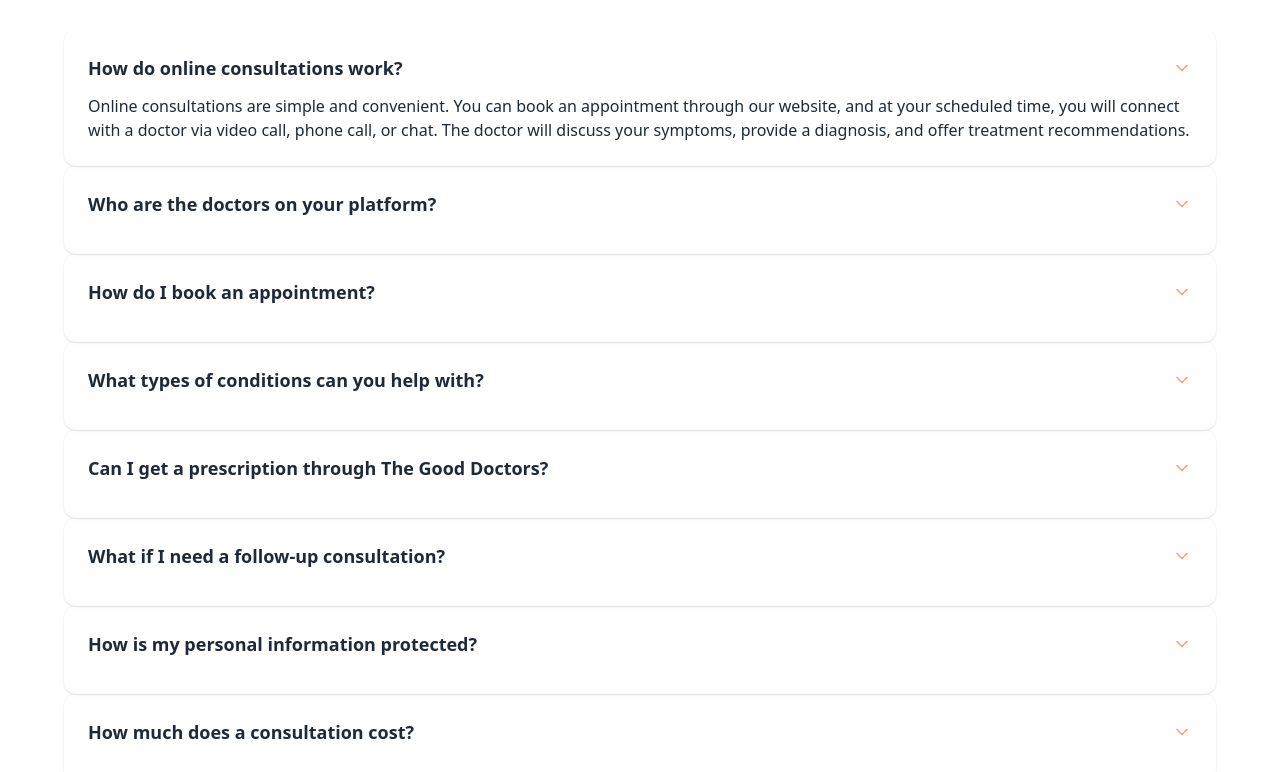
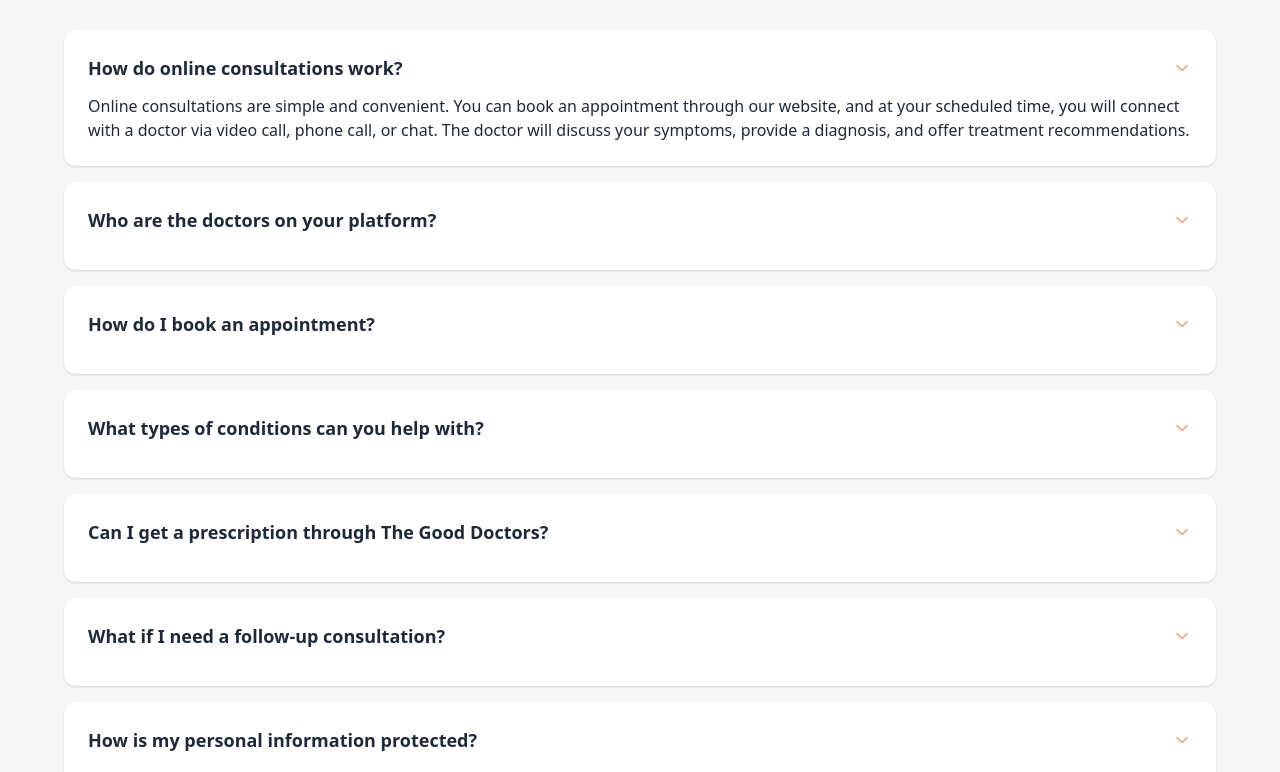
Before and after one commit to JasimDAce/FAQ, a plain HTML site: page index.html in a window 1280 px wide. Shown: the part 172-944 px from the top of the page. Drawn offline with nearby package versions, Linux system fonts and the light colour scheme.

Commit message:
I have changed the background color from white to lighest blue

```diff
--- a/index.html
+++ b/index.html
@@ -8,7 +8,7 @@
 </head>
 <body class="">
     <!-- FAQ -->
-<div class="max-w-[85rem] px-4 py-10 sm:px-6 lg:px-8 lg:py-14 mx-auto">
+<div class="  py-10 sm:px-6 lg:px-8 lg:py-14 mx-auto bg-[#f6f6f6]">
     <!-- Title -->
     <div class="max-w-2xl mx-auto text-center mb-10 lg:mb-14">
       <h2 class="text-4xl font-bold md:text-7xl md:leading-tight font-serif">FAQ</h2>
@@ -17,8 +17,8 @@
 
     <div class="max-w-6xl mx-auto ">
       <!-- Accordion -->
-      <div class="hs-accordion-group">
-        <div class="hs-accordion hs-accordion-active:bg-gray-100 rounded-xl p-6 dark:hs-accordion-active:bg-white/10 active shadow" id="hs-basic-with-title-and-arrow-stretched-heading-one">
+      <div class="hs-accordion-group flex flex-col gap-4">
+        <div class="hs-accordion hs-accordion-active:bg-gray-100 rounded-xl p-6 dark:hs-accordion-active:bg-white/10 active shadow bg-white" id="hs-basic-with-title-and-arrow-stretched-heading-one">
           <button class="hs-accordion-toggle group pb-3 inline-flex items-center justify-between gap-x-3 w-full md:text-lg font-semibold text-start text-gray-800 rounded-lg transition hover:text-gray-500 focus:outline-none focus:text-gray-500   " aria-expanded="true" aria-controls="hs-basic-with-title-and-arrow-stretched-collapse-one">
             How do online consultations work?
             <svg class="hs-accordion-active:hidden block shrink-0 size-5 text-[#f2a481] group-hover:text-gray-500 " xmlns="http://www.w3.org/2000/svg" width="24" height="24" viewBox="0 0 24 24" fill="none" stroke="currentColor" stroke-width="2" stroke-linecap="round" stroke-linejoin="round"><path d="m6 9 6 6 6-6"/></svg>
@@ -31,7 +31,7 @@
           </div>
         </div>
 
-        <div class="hs-accordion hs-accordion-active:bg-gray-100 rounded-xl p-6 dark:hs-accordion-active:bg-white/10 shadow" id="hs-basic-with-title-and-arrow-stretched-heading-two">
+        <div class="hs-accordion hs-accordion-active:bg-gray-100 rounded-xl p-6 dark:hs-accordion-active:bg-white/10 shadow bg-white" id="hs-basic-with-title-and-arrow-stretched-heading-two">
           <button class="hs-accordion-toggle group pb-3 inline-flex items-center justify-between gap-x-3 w-full md:text-lg font-semibold text-start text-gray-800 rounded-lg transition hover:text-gray-500 focus:outline-none focus:text-gray-500 " aria-expanded="false" aria-controls="hs-basic-with-title-and-arrow-stretched-collapse-two">
             Who are the doctors on your platform?
             <svg class="hs-accordion-active:hidden block shrink-0 size-5 text-[#f2a481] group-hover:text-gray-500" xmlns="http://www.w3.org/2000/svg" width="24" height="24" viewBox="0 0 24 24" fill="none" stroke="currentColor" stroke-width="2" stroke-linecap="round" stroke-linejoin="round"><path d="m6 9 6 6 6-6"/></svg>
@@ -44,7 +44,7 @@
           </div>
         </div>
 
-        <div class="hs-accordion hs-accordion-active:bg-gray-100 rounded-xl p-6 dark:hs-accordion-active:bg-white/10 shadow id="hs-basic-with-title-and-arrow-stretched-heading-three">
+        <div class="hs-accordion hs-accordion-active:bg-gray-100 rounded-xl p-6 dark:hs-accordion-active:bg-white/10 shadow bg-white" id="hs-basic-with-title-and-arrow-stretched-heading-three">
           <button class="hs-accordion-toggle group pb-3 inline-flex items-center justify-between gap-x-3 w-full md:text-lg font-semibold text-start text-gray-800 rounded-lg transition hover:text-gray-500 focus:outline-none focus:text-gray-500 " aria-expanded="false" aria-controls="hs-basic-with-title-and-arrow-stretched-collapse-three">
             How do I book an appointment?
             <svg class="hs-accordion-active:hidden block shrink-0 size-5 text-[#f2a481] group-hover:text-gray-500 " xmlns="http://www.w3.org/2000/svg" width="24" height="24" viewBox="0 0 24 24" fill="none" stroke="currentColor" stroke-width="2" stroke-linecap="round" stroke-linejoin="round"><path d="m6 9 6 6 6-6"/></svg>
@@ -57,7 +57,7 @@
           </div>
         </div>
 
-        <div class="hs-accordion hs-accordion-active:bg-gray-100 rounded-xl p-6 dark:hs-accordion-active:bg-white/10 shadow" id="hs-basic-with-title-and-arrow-stretched-heading-four">
+        <div class="hs-accordion hs-accordion-active:bg-gray-100 rounded-xl p-6 dark:hs-accordion-active:bg-white/10 shadow bg-white" id="hs-basic-with-title-and-arrow-stretched-heading-four">
           <button class="hs-accordion-toggle group pb-3 inline-flex items-center justify-between gap-x-3 w-full md:text-lg font-semibold text-start text-gray-800 rounded-lg transition hover:text-gray-500 focus:outline-none focus:text-gray-500 " aria-expanded="false" aria-controls="hs-basic-with-title-and-arrow-stretched-collapse-four">
             What types of conditions can you help with?
             <svg class="hs-accordion-active:hidden block shrink-0 size-5 text-[#f2a481] group-hover:text-gray-500 " xmlns="http://www.w3.org/2000/svg" width="24" height="24" viewBox="0 0 24 24" fill="none" stroke="currentColor" stroke-width="2" stroke-linecap="round" stroke-linejoin="round"><path d="m6 9 6 6 6-6"/></svg>
@@ -70,7 +70,7 @@
           </div>
         </div>
 
-        <div class="hs-accordion hs-accordion-active:bg-gray-100 rounded-xl p-6 dark:hs-accordion-active:bg-white/10 shadow" id="hs-basic-with-title-and-arrow-stretched-heading-five">
+        <div class="hs-accordion hs-accordion-active:bg-gray-100 rounded-xl p-6 dark:hs-accordion-active:bg-white/10 shadow bg-white" id="hs-basic-with-title-and-arrow-stretched-heading-five">
           <button class="hs-accordion-toggle group pb-3 inline-flex items-center justify-between gap-x-3 w-full md:text-lg font-semibold text-start text-gray-800 rounded-lg transition hover:text-gray-500 focus:outline-none focus:text-gray-500 " aria-expanded="false" aria-controls="hs-basic-with-title-and-arrow-stretched-collapse-five">
             Can I get a prescription through The Good Doctors?
             <svg class="hs-accordion-active:hidden block shrink-0 size-5 text-[#f2a481] group-hover:text-gray-500 " xmlns="http://www.w3.org/2000/svg" width="24" height="24" viewBox="0 0 24 24" fill="none" stroke="currentColor" stroke-width="2" stroke-linecap="round" stroke-linejoin="round"><path d="m6 9 6 6 6-6"/></svg>
@@ -83,7 +83,7 @@
           </div>
         </div>
 
-        <div class="hs-accordion hs-accordion-active:bg-gray-100 rounded-xl p-6 dark:hs-accordion-active:bg-white/10 shadow" id="hs-basic-with-title-and-arrow-stretched-heading-six">
+        <div class="hs-accordion hs-accordion-active:bg-gray-100 rounded-xl p-6 dark:hs-accordion-active:bg-white/10 shadow bg-white" id="hs-basic-with-title-and-arrow-stretched-heading-six">
           <button class="hs-accordion-toggle group pb-3 inline-flex items-center justify-between gap-x-3 w-full md:text-lg font-semibold text-start text-gray-800 rounded-lg transition hover:text-gray-500 focus:outline-none focus:text-gray-500 " aria-expanded="false" aria-controls="hs-basic-with-title-and-arrow-stretched-collapse-six">
             What if I need a follow-up consultation?
             <svg class="hs-accordion-active:hidden block shrink-0 size-5 text-[#f2a481] group-hover:text-gray-500 " xmlns="http://www.w3.org/2000/svg" width="24" height="24" viewBox="0 0 24 24" fill="none" stroke="currentColor" stroke-width="2" stroke-linecap="round" stroke-linejoin="round"><path d="m6 9 6 6 6-6"/></svg>
@@ -95,7 +95,7 @@
             </p>
           </div>
         </div>
-        <div class="hs-accordion hs-accordion-active:bg-gray-100 rounded-xl p-6 dark:hs-accordion-active:bg-white/10 shadow" id="hs-basic-with-title-and-arrow-stretched-heading-six">
+        <div class="hs-accordion hs-accordion-active:bg-gray-100 rounded-xl p-6 dark:hs-accordion-active:bg-white/10 shadow bg-white" id="hs-basic-with-title-and-arrow-stretched-heading-six">
           <button class="hs-accordion-toggle group pb-3 inline-flex items-center justify-between gap-x-3 w-full md:text-lg font-semibold text-start text-gray-800 rounded-lg transition hover:text-gray-500 focus:outline-none focus:text-gray-500 " aria-expanded="false" aria-controls="hs-basic-with-title-and-arrow-stretched-collapse-six">
             How is my personal information protected?
             <svg class="hs-accordion-active:hidden block shrink-0 size-5 text-[#f2a481] group-hover:text-gray-500 " xmlns="http://www.w3.org/2000/svg" width="24" height="24" viewBox="0 0 24 24" fill="none" stroke="currentColor" stroke-width="2" stroke-linecap="round" stroke-linejoin="round"><path d="m6 9 6 6 6-6"/></svg>
@@ -107,7 +107,7 @@
             </p>
           </div>
         </div>
-        <div class="hs-accordion hs-accordion-active:bg-gray-100 rounded-xl p-6 dark:hs-accordion-active:bg-white/10 shadow" id="hs-basic-with-title-and-arrow-stretched-heading-six">
+        <div class="hs-accordion hs-accordion-active:bg-gray-100 rounded-xl p-6 dark:hs-accordion-active:bg-white/10 shadow bg-white" id="hs-basic-with-title-and-arrow-stretched-heading-six">
           <button class="hs-accordion-toggle group pb-3 inline-flex items-center justify-between gap-x-3 w-full md:text-lg font-semibold text-start text-gray-800 rounded-lg transition hover:text-gray-500 focus:outline-none focus:text-gray-500 " aria-expanded="false" aria-controls="hs-basic-with-title-and-arrow-stretched-collapse-six">
             How much does a consultation cost?
             <svg class="hs-accordion-active:hidden block shrink-0 size-5 text-[#f2a481] group-hover:text-gray-500 " xmlns="http://www.w3.org/2000/svg" width="24" height="24" viewBox="0 0 24 24" fill="none" stroke="currentColor" stroke-width="2" stroke-linecap="round" stroke-linejoin="round"><path d="m6 9 6 6 6-6"/></svg>
```
